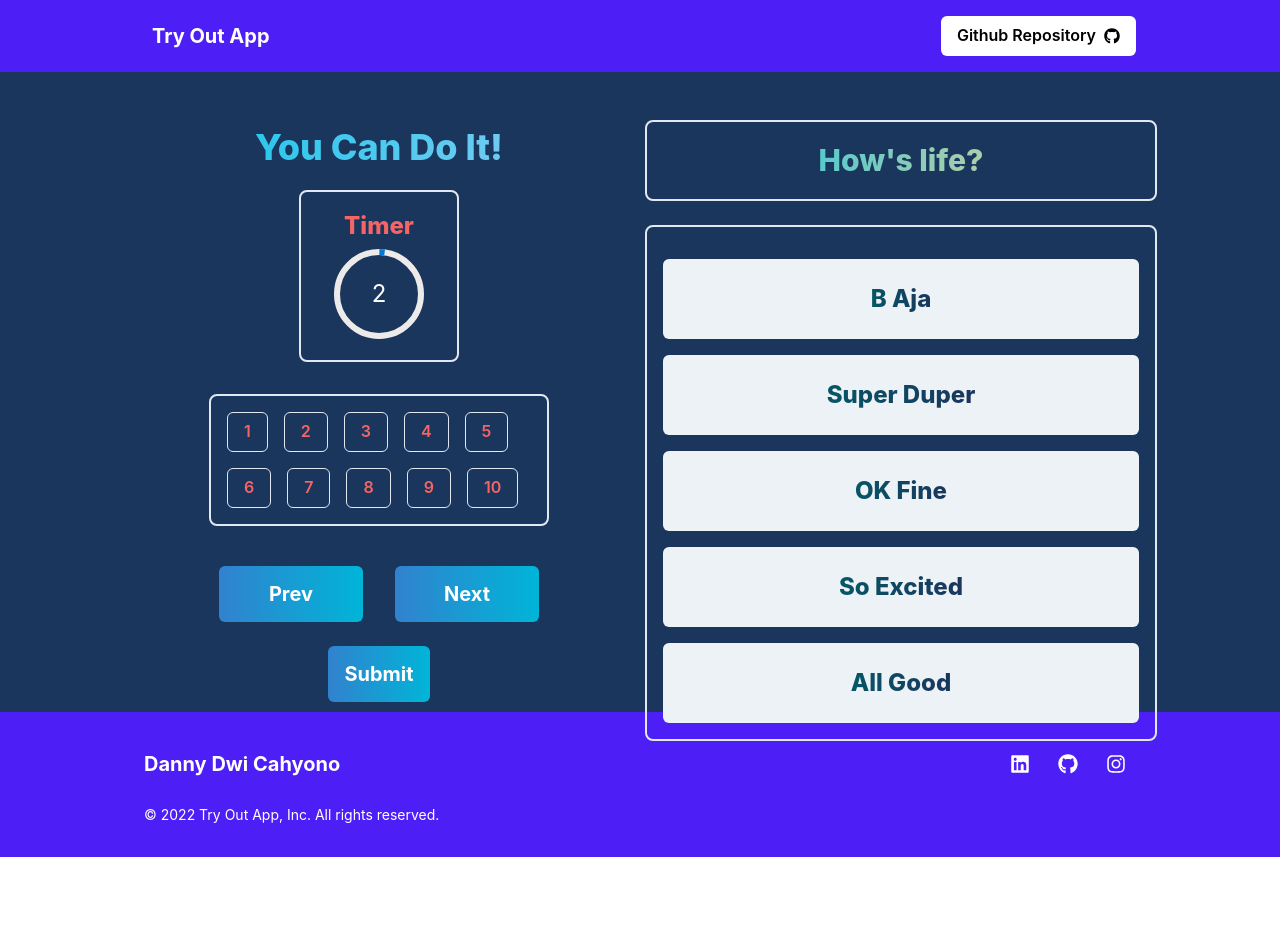
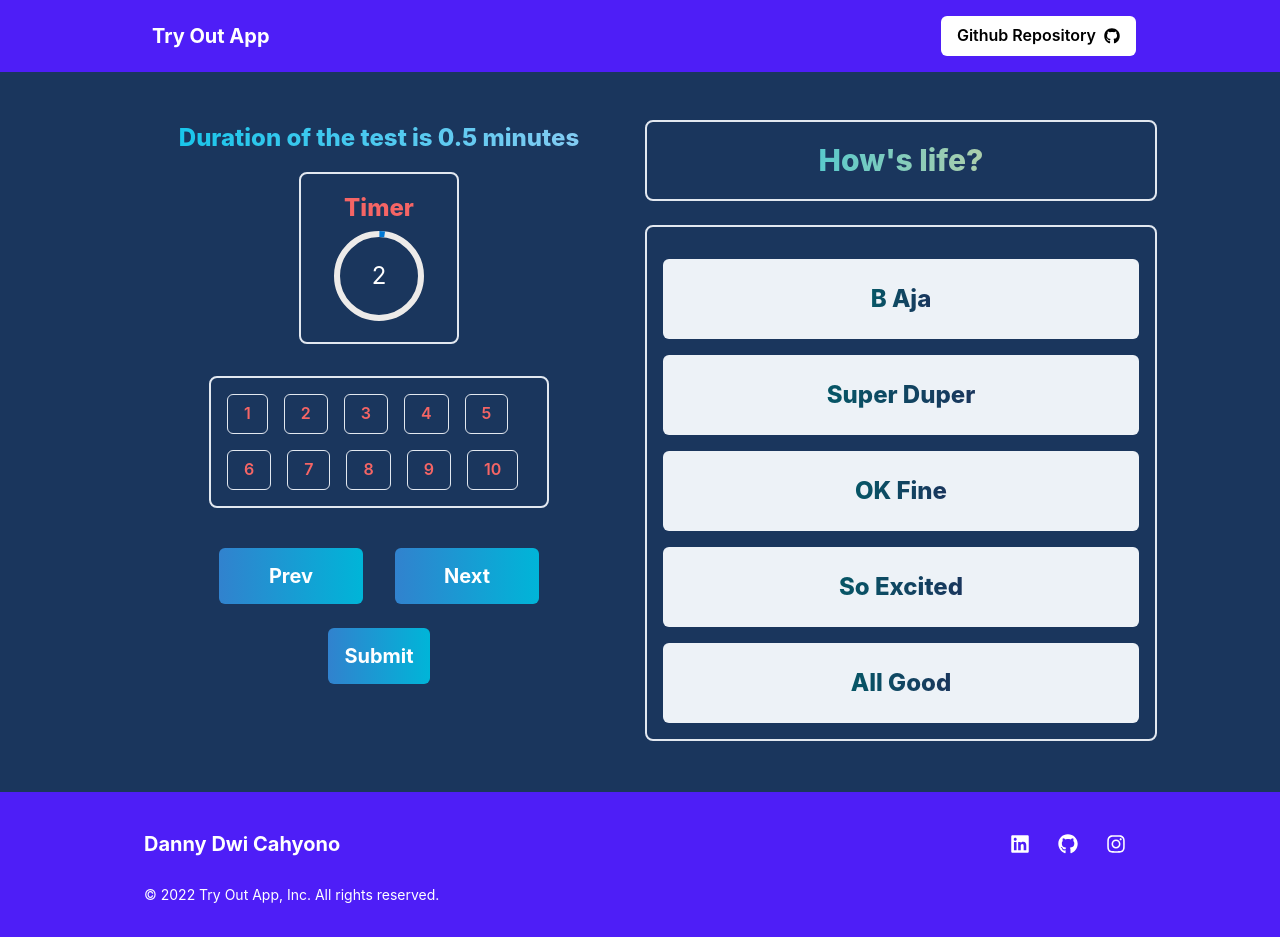
Before and after one commit to dannycahyo/try-out-app, a React (Create React App) app: page / in a window 1280 px wide. Both pictures are taken after a click on the button "Start". Before the commit the page ends 857 px from the top, so only its background shows below. Built offline with nearby package versions, Linux system fonts and the light colour scheme; data requests are answered from the project's data file.

Commit message:
feat: adjjust layout & add duration info

```diff
--- a/src/App.tsx
+++ b/src/App.tsx
@@ -151,19 +151,25 @@ function App() {
           .with(
             { value: { doingTest: "normal" } },
             ({
-              context: { questions, userAnswers, selectedQuestion, elapsed },
+              context: {
+                questions,
+                userAnswers,
+                selectedQuestion,
+                elapsed,
+                duration,
+              },
             }) => (
               <>
                 <Box py="12">
                   <Text
                     bgGradient="linear(to-l, #90CDF4, #0BC5EA)"
                     bgClip="text"
-                    fontSize="4xl"
+                    fontSize="2xl"
                     fontWeight="extrabold"
                     textAlign="center"
                     mb="4"
                   >
-                    You Can Do It!
+                    {`Duration of the test is ${duration / 60} minutes `}
                   </Text>
                   <Center>
                     <TimerSection elapsed={elapsed} />
@@ -386,8 +392,8 @@ function App() {
                       Summary
                     </Text>
                     <StatisticSection
-                      isFailedTheTest={false}
-                      isPassedTheTest={true}
+                      isFailedTheTest={true}
+                      isPassedTheTest={false}
                       correctAnswer={correctAnswer}
                       duration={duration}
                       elapsed={elapsed}
--- a/src/containers/Layout.tsx
+++ b/src/containers/Layout.tsx
@@ -7,7 +7,7 @@ const Layout = ({ children }: { children: React.ReactNode }) => {
   return (
     <Box>
       <Navbar />
-      <Box bg="#1A365D" h="80vh">
+      <Box bg="#1A365D" h="90vh">
         {children}
       </Box>
       <Footer />
```
